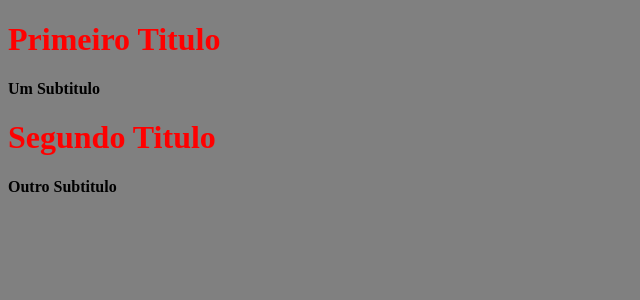
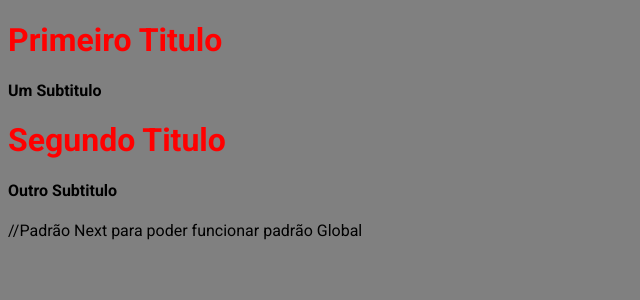
Before and after one commit to ChristyanShindy/react-nextjs-exemplos, a Next.js app: page / in a window 1280 px wide. Shown: the top 300 px of the page, without its empty margins (0-640 px from the left). Built offline with nearby package versions, Linux system fonts and the light colour scheme.

Commit message:
inserindo titulo e _document

```diff
--- a/pages/_app.jsx
+++ b/pages/_app.jsx
@@ -1,8 +1,16 @@
 //Arquivo que conseguimos fazer algumas configurações do next
 //Padrão Next para poder importar padrão Global
+import Head from 'next/head'
 import '../src/style.css'
 function App ({ Component, pageProps}) {
-  return <Component { ...pageProps}/> //Padrão Next para poder funcionar padrão Global
+  return (
+    <>
+      <Head>
+        <title>Titulo padrão</title>
+      </Head>
+      <Component { ...pageProps}/> //Padrão Next para poder funcionar padrão Global
+    </>
+  )
 }
 
 export default App
--- /dev/null
+++ b/pages/_document.jsx
@@ -0,0 +1,21 @@
+import Document,{ Html, Head, Main, NextScript } from "next/document"
+
+class NewDocument extends Document {
+  render() {
+    return (
+      <Html>
+        <Head>
+          <link rel="preconnect" href="https://fonts.googleapis.com" />
+          <link rel="preconnect" href="https://fonts.gstatic.com" />
+          <link href="https://fonts.googleapis.com/css2?family=Roboto:ital,wght@0,100..900;1,100..900&display=swap" rel="stylesheet" />
+        </Head>
+        <body>
+          <Main />
+          <NextScript />
+        </body>
+      </Html>
+    )
+  }
+}
+
+export default NewDocument
--- a/pages/index.jsx
+++ b/pages/index.jsx
@@ -1,14 +1,20 @@
+import Head from "next/head"
 import Title from "../src/components/title/title"
 import Subtitle from "../src/components/subtitle/Subtitle"
 //Arquivo responsavel pela pagina inicial
 function HomePage () {
   return(
+    <>
+      <Head>
+        <title>Titulo diferente da HomePage</title>
+      </Head>
       <div>
         <Title>Primeiro Titulo</Title>
         <Subtitle text="Um Subtitulo"/>
         <Title>Segundo Titulo </Title>
         <Subtitle text="Outro Subtitulo"/>
       </div>
+    </>
   )
 }
 
--- a/src/style.css
+++ b/src/style.css
@@ -1,3 +1,4 @@
 body {
   background-color: gray;
+  font-family: 'Roboto', sans-serif;
 }
```
Lines whose indentation alone changed are shown as unchanged.
